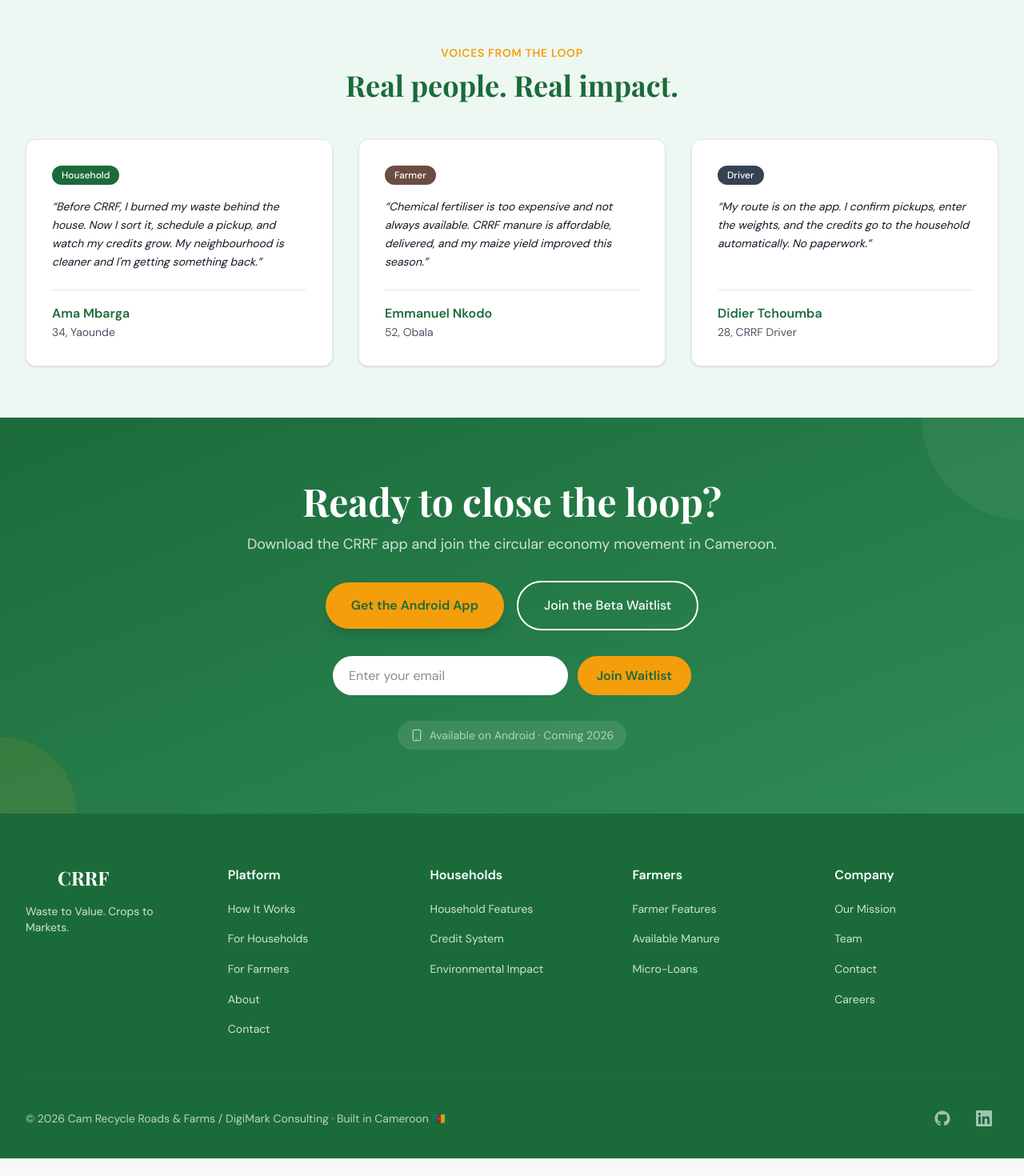
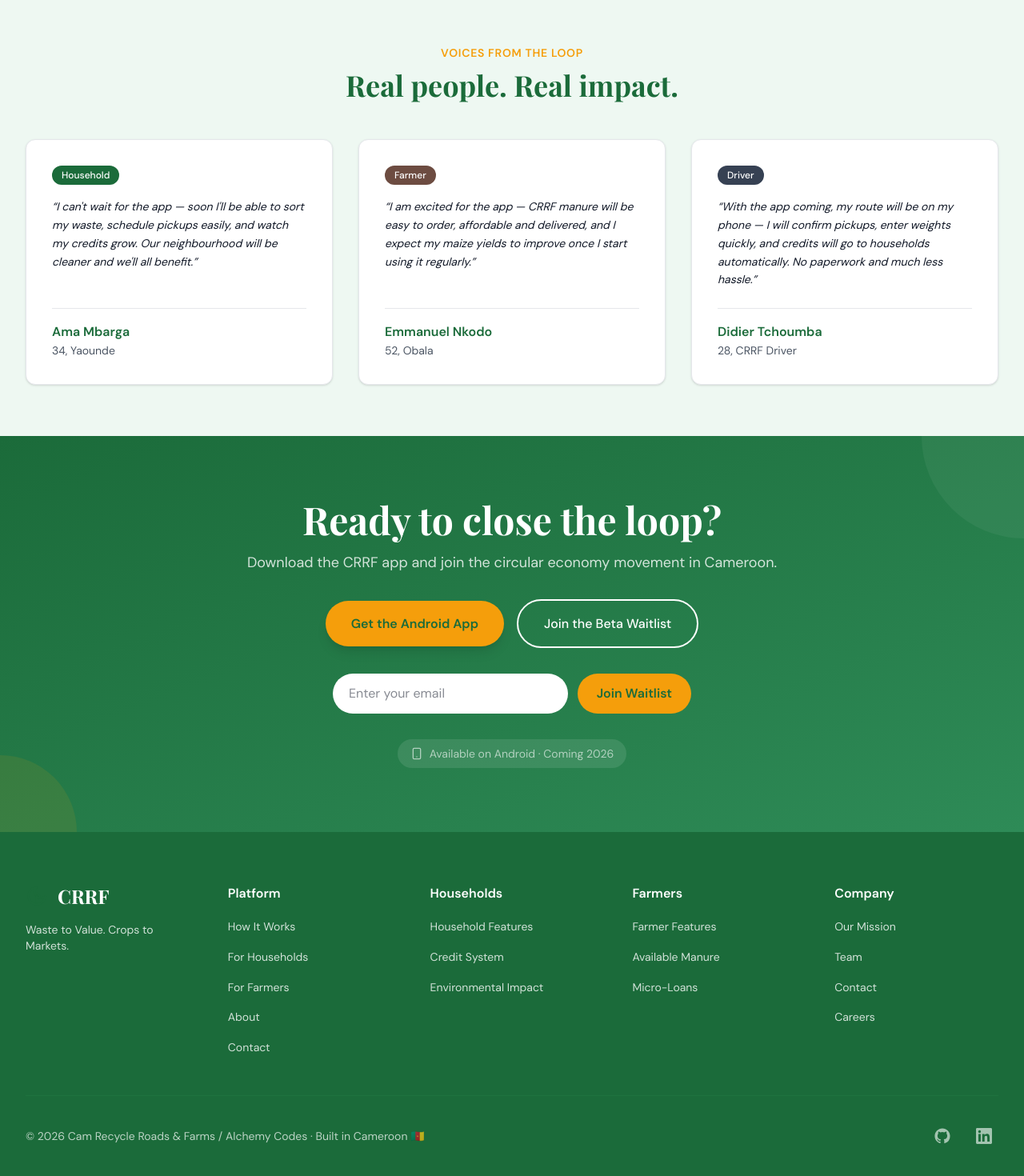
Before and after one commit to Kanjo-Elkamira-Ndi/crrf-mobile-platform, a Next.js app in the folder web/: page / in a window 1280 px wide. Shown: the part 3615-5085 px from the top of the page at 80% size. Before the commit the page ends 5063 px from the top, so only its background shows below. Built offline with nearby package versions, Linux system fonts and the light colour scheme.

Commit message:
Update testimonials and footer links for accuracy and relevance

```diff
--- a/web/src/components/home/TestimonialsSection.tsx
+++ b/web/src/components/home/TestimonialsSection.tsx
@@ -1,7 +1,7 @@
 const testimonials = [
   {
     quote:
-      "Before CRRF, I burned my waste behind the house. Now I sort it, schedule a pickup, and watch my credits grow. My neighbourhood is cleaner and I'm getting something back.",
+      "I can't wait for the app — soon I'll be able to sort my waste, schedule pickups easily, and watch my credits grow. Our neighbourhood will be cleaner and we'll all benefit.",
     name: 'Ama Mbarga',
     meta: '34, Yaounde',
     role: 'Household',
@@ -9,7 +9,7 @@ const testimonials = [
   },
   {
     quote:
-      'Chemical fertiliser is too expensive and not always available. CRRF manure is affordable, delivered, and my maize yield improved this season.',
+      'I am excited for the app — CRRF manure will be easy to order, affordable and delivered, and I expect my maize yields to improve once I start using it regularly.',
     name: 'Emmanuel Nkodo',
     meta: '52, Obala',
     role: 'Farmer',
@@ -17,7 +17,7 @@ const testimonials = [
   },
   {
     quote:
-      'My route is on the app. I confirm pickups, enter the weights, and the credits go to the household automatically. No paperwork.',
+      'With the app coming, my route will be on my phone — I will confirm pickups, enter weights quickly, and credits will go to households automatically. No paperwork and much less hassle.',
     name: 'Didier Tchoumba',
     meta: '28, CRRF Driver',
     role: 'Driver',
--- a/web/src/components/layout/Footer.tsx
+++ b/web/src/components/layout/Footer.tsx
@@ -129,11 +129,11 @@ export default function Footer() {
         {/* Bottom Bar */}
         <div className="border-t border-crrf-green-mid/20 mt-12 pt-8 flex flex-col sm:flex-row justify-between items-center">
           <p className="text-sm opacity-70">
-            © 2026 Cam Recycle Roads & Farms / DigiMark Consulting · Built in Cameroon 🇨🇲
+            © 2026 Cam Recycle Roads & Farms / Alchemy Codes  · Built in Cameroon 🇨🇲
           </p>
           <div className="flex items-center space-x-4 mt-4 sm:mt-0">
             <a
-              href="https://github.com/DigiMarkConsulting"
+              href="http://github.com/Kanjo-Elkamira-Ndi/"
               target="_blank"
               rel="noopener noreferrer"
               className="p-2 text-crrf-white/60 hover:text-white transition-colors"
@@ -144,7 +144,7 @@ export default function Footer() {
               </svg>
             </a>
             <a
-              href="https://linkedin.com/company/digimarkconsulting"
+              href="https://www.linkedin.com/in/kanjo-elkamira-ndi-a767b7229"
               target="_blank"
               rel="noopener noreferrer"
               className="p-2 text-crrf-white/60 hover:text-white transition-colors"
--- a/web/src/components/layout/Navbar.tsx
+++ b/web/src/components/layout/Navbar.tsx
@@ -63,7 +63,7 @@ export default function Navbar() {
             <button
               type="button"
               onClick={() => setIsOpen(!isOpen)}
-              className="md:hidden p-2 text-crrf-ink hover:text-crrf-forest focus-visible:outline-2 focus-visible:outline-offset-2 focus-visible:outline-crrf-forest rounded-md"
+              className="md:hidden justify-self-end p-2 text-crrf-ink hover:text-crrf-forest focus-visible:outline-2 focus-visible:outline-offset-2 focus-visible:outline-crrf-forest rounded-md"
               aria-label={isOpen ? 'Close menu' : 'Open menu'}
             >
               {isOpen ? <X className="h-6 w-6" /> : <Menu className="h-6 w-6" />}
```
